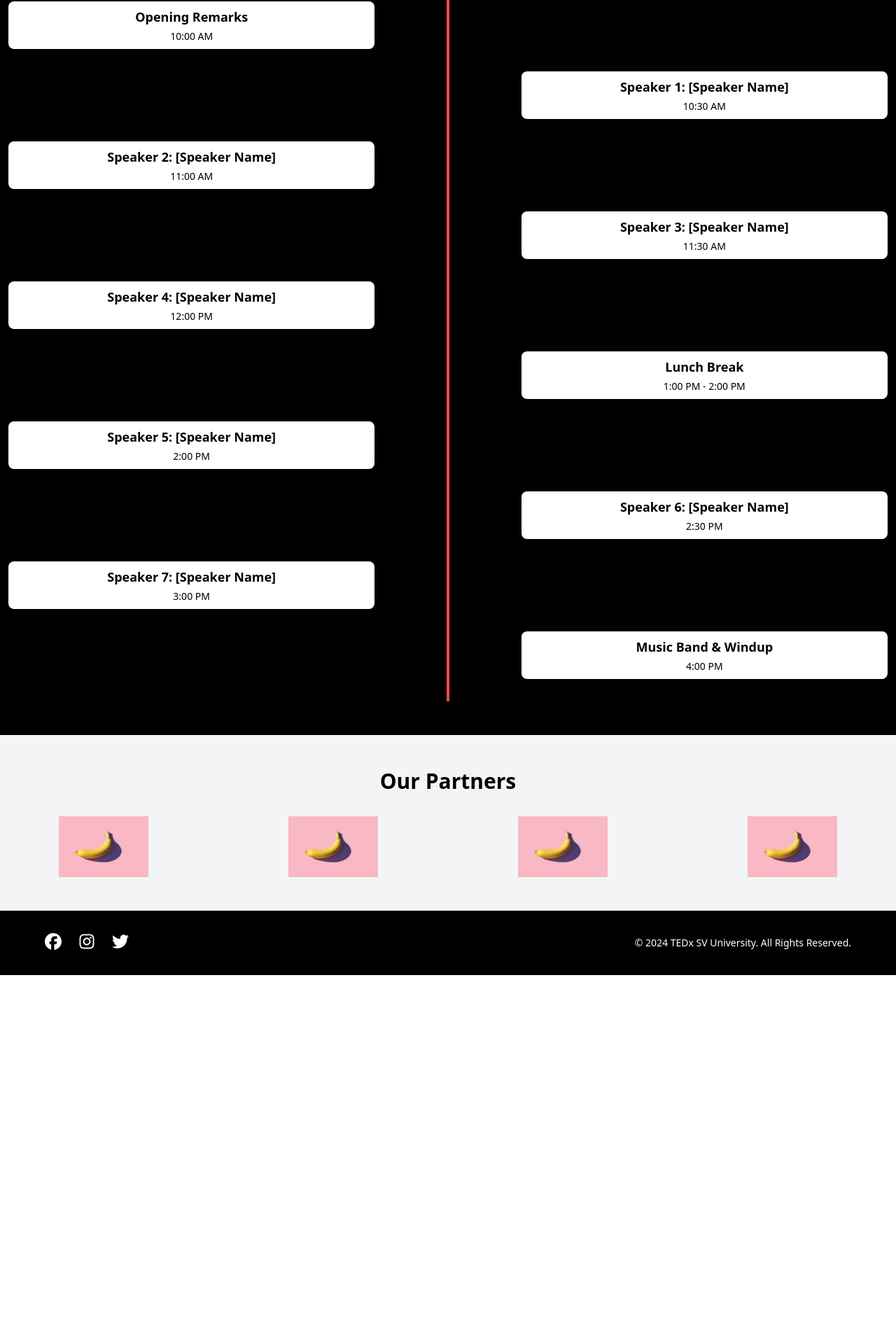
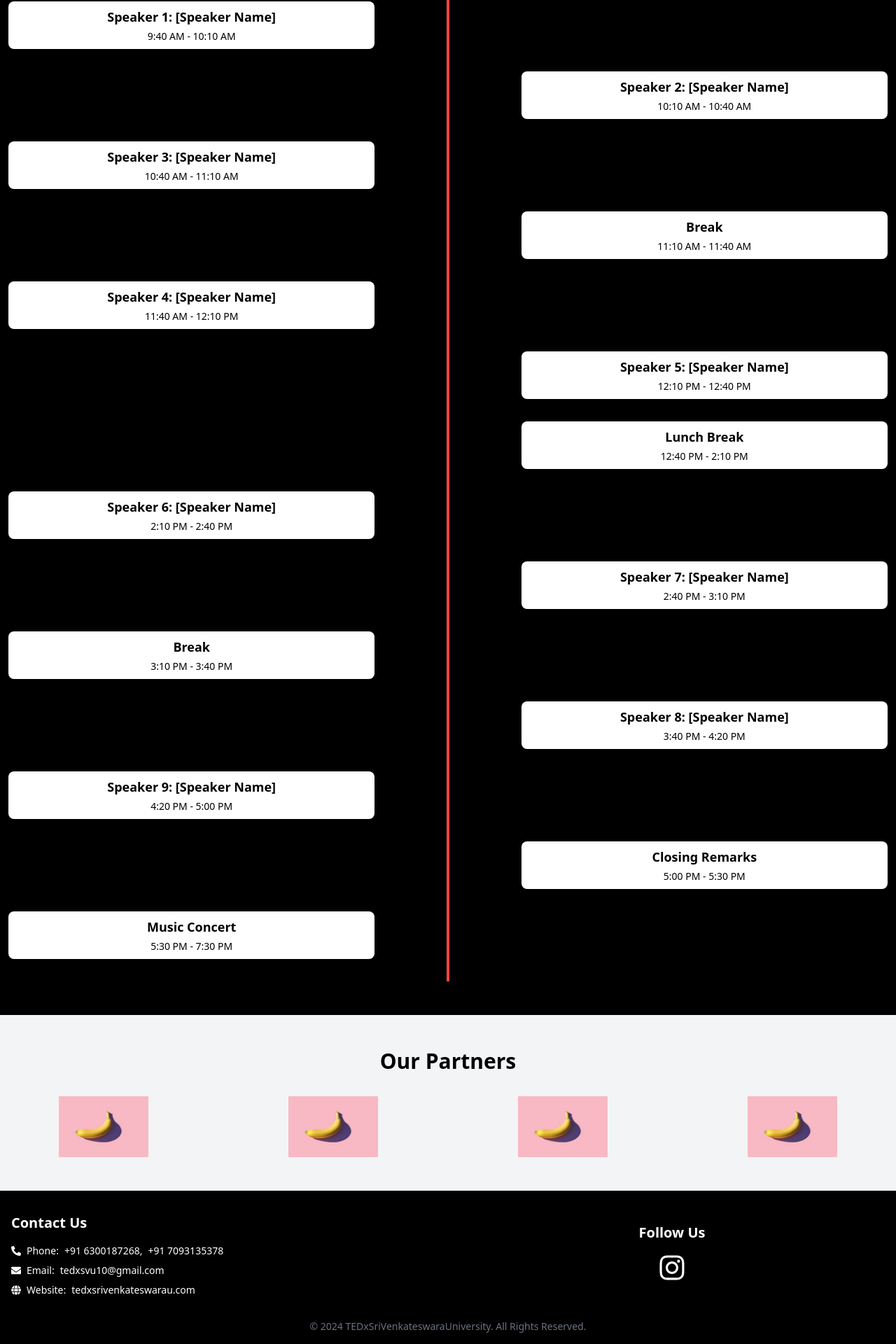
Before and after one commit to PranaviAvvaru/tedx, a React (Create React App) app: page / in a window 1280 px wide. Shown: the part 2366-4286 px from the top of the page at 70% size. Before the commit the page ends 3759 px from the top, so only its background shows below. Built offline with nearby package versions, Linux system fonts and the light colour scheme; the HTML template or start-up script is replaced by a standard one.

Commit message:
Updated version

```diff
--- a/package.json
+++ b/package.json
@@ -12,6 +12,7 @@
     "framer-motion": "^11.11.9",
     "react": "^18.3.1",
     "react-dom": "^18.3.1",
+    "react-icons": "^5.3.0",
     "react-router-dom": "^6.27.0",
     "react-scripts": "5.0.1",
     "web-vitals": "^2.1.4"
--- a/src/App.js
+++ b/src/App.js
@@ -7,7 +7,6 @@ import Speakers from './components/Speakers';
 import Schedule from './components/Schedule';
 import Partners from './components/Partners';
 import Footer from './components/Footer';
-import BookTickets from './components/BookTickets';
 import SeatSelection from './components/SeatSelection';
 
 const App = () => {
@@ -21,7 +20,6 @@ const App = () => {
           <Route path="/speakers" element={<Speakers />} />
           <Route path="/schedule" element={<Schedule />} /> {/* Add this line for Schedule */}
           <Route path="/partners" element={<Partners />} /> {/* Add this line for Partners */}
-          <Route path="/book-tickets" element={<BookTickets />} />
           <Route path="/select-seats" element={<SeatSelection />} />
         </Routes>
       </main>
--- a/src/components/Footer.js
+++ b/src/components/Footer.js
@@ -1,30 +1,59 @@
-import { FontAwesomeIcon } from '@fortawesome/react-fontawesome';
-import { faFacebook, faInstagram, faTwitter } from '@fortawesome/free-brands-svg-icons';
+import React from 'react';
+import { FaInstagram, FaPhoneAlt, FaEnvelope, FaGlobe } from 'react-icons/fa';
 
 const Footer = () => {
   return (
-    <footer className="bg-black text-white py-8 px-4 md:px-16">
-      <div className="container mx-auto flex flex-col md:flex-row items-center justify-between">
-        {/* Social Media Links */}
-        <div className="social-media flex space-x-6 mb-6 md:mb-0">
-          <a href="#" className="hover:text-red-500">
-            <FontAwesomeIcon icon={faFacebook} className="h-6 w-6" />
-          </a>
-          <a href="#" className="hover:text-red-500">
-            <FontAwesomeIcon icon={faInstagram} className="h-6 w-6" />
-          </a>
-          <a href="#" className="hover:text-red-500">
-            <FontAwesomeIcon icon={faTwitter} className="h-6 w-6" />
-          </a>
+    <footer className="bg-black text-white py-8">
+      <div className="container mx-auto px-4">
+        <div className="grid grid-cols-1 md:grid-cols-2 gap-8 justify-center items-center">
+
+          {/* Contact Information */}
+          <div className="text-center md:text-left">
+            <h4 className="text-xl font-semibold mb-4">Contact Us</h4>
+            <div className="space-y-2">
+              <p className="text-sm flex justify-center md:justify-start items-center">
+                <FaPhoneAlt className="mr-2" />
+                <span>Phone: </span>
+                <a href="tel:+916300187268" className="hover:underline ml-2">+91 6300187268</a>,
+                <a href="tel:+917093135378" className="hover:underline ml-2">+91 7093135378</a>
+              </p>
+              <p className="text-sm flex justify-center md:justify-start items-center">
+                <FaEnvelope className="mr-2" />
+                <span>Email: </span>
+                <a href="mailto:tedxsvu10@gmail.com" className="hover:underline ml-2">tedxsvu10@gmail.com</a>
+              </p>
+              <p className="text-sm flex justify-center md:justify-start items-center">
+                <FaGlobe className="mr-2" />
+                <span>Website: </span>
+                <a href="https://tedxsrivenkateswarau.com" className="hover:underline ml-2" target="_blank" rel="noopener noreferrer">
+                  tedxsrivenkateswarau.com
+                </a>
+              </p>
+            </div>
+          </div>
+
+          {/* Social Media Links */}
+          <div className="text-center">
+            <h4 className="text-xl font-semibold mb-4">Follow Us</h4>
+            <a
+              href="https://instagram.com/tedxsvu"
+              target="_blank"
+              rel="noopener noreferrer"
+              className="text-white hover:text-red-500 transition duration-300"
+            >
+              <FaInstagram size={40} className="inline-block mb-2" />
+            </a>
+          </div>
+
         </div>
 
-        {/* Copyright Section */}
-        <p className="text-center md:text-left text-sm">
-          &copy; 2024 TEDx SV University. All Rights Reserved.
-        </p>
+        {/* Footer Bottom Text */}
+        <div className="mt-8 text-center text-sm text-gray-500">
+          <p>&copy; 2024 TEDxSriVenkateswaraUniversity. All Rights Reserved.</p>
+        </div>
       </div>
     </footer>
   );
-}
+};
 
 export default Footer;
--- a/src/components/Schedule.js
+++ b/src/components/Schedule.js
@@ -1,10 +1,14 @@
 import React from 'react';
+
+
+
+
 
 const Schedule = () => {
   return (
     <section className="bg-black text-white py-12 p-3 relative"> {/* Removed z-0, added relative */}
       <div className="container mx-auto flex flex-col justify-center h-full">
-        <h2 className="text-4xl font-bold mb-8 text-center">Event Schedule</h2>
+        <h2 className="text-4xl font-bold mb-8 text-center">TEDx Event Schedule</h2>
 
         <div className="relative">
           {/* Timeline Line */}
@@ -12,48 +16,48 @@ const Schedule = () => {
 
           {/* Timeline Items */}
           <ul className="relative z-10"> {/* Higher z-index for the timeline items */}
-            {/* Registration */}
+            {/* Welcome */}
             <li className="timeline-item mb-8 flex justify-between items-center w-full">
               <div className="order-1 w-5/12"></div>
               <div className="order-1 w-5/12 bg-white text-black p-2 rounded-lg shadow-lg text-center">
-                <h3 className="font-bold text-lg">Registration</h3>
-                <p className="mt-1 text-sm">9:00 AM</p>
+                <h3 className="font-bold text-lg">Welcome</h3>
+                <p className="mt-1 text-sm">9:00 AM - 9:40 AM</p>
               </div>
             </li>
 
-            {/* Opening Remarks */}
+            {/* Speaker 1 */}
             <li className="timeline-item mb-8 flex justify-between items-center w-full">
               <div className="order-1 w-5/12 bg-white text-black p-2 rounded-lg shadow-lg text-center">
-                <h3 className="font-bold text-lg">Opening Remarks</h3>
-                <p className="mt-1 text-sm">10:00 AM</p>
+                <h3 className="font-bold text-lg">Speaker 1: [Speaker Name]</h3>
+                <p className="mt-1 text-sm">9:40 AM - 10:10 AM</p>
               </div>
               <div className="order-1 w-5/12"></div>
             </li>
 
-            {/* Speaker 1 */}
+            {/* Speaker 2 */}
             <li className="timeline-item mb-8 flex justify-between items-center w-full">
               <div className="order-1 w-5/12"></div>
               <div className="order-1 w-5/12 bg-white text-black p-2 rounded-lg shadow-lg text-center">
-                <h3 className="font-bold text-lg">Speaker 1: [Speaker Name]</h3>
-                <p className="mt-1 text-sm">10:30 AM</p>
+                <h3 className="font-bold text-lg">Speaker 2: [Speaker Name]</h3>
+                <p className="mt-1 text-sm">10:10 AM - 10:40 AM</p>
               </div>
             </li>
 
-            {/* Speaker 2 */}
+            {/* Speaker 3 */}
             <li className="timeline-item mb-8 flex justify-between items-center w-full">
               <div className="order-1 w-5/12 bg-white text-black p-2 rounded-lg shadow-lg text-center">
-                <h3 className="font-bold text-lg">Speaker 2: [Speaker Name]</h3>
-                <p className="mt-1 text-sm">11:00 AM</p>
+                <h3 className="font-bold text-lg">Speaker 3: [Speaker Name]</h3>
+                <p className="mt-1 text-sm">10:40 AM - 11:10 AM</p>
               </div>
               <div className="order-1 w-5/12"></div>
             </li>
 
-            {/* Speaker 3 */}
+            {/* Break */}
             <li className="timeline-item mb-8 flex justify-between items-center w-full">
               <div className="order-1 w-5/12"></div>
               <div className="order-1 w-5/12 bg-white text-black p-2 rounded-lg shadow-lg text-center">
-                <h3 className="font-bold text-lg">Speaker 3: [Speaker Name]</h3>
-                <p className="mt-1 text-sm">11:30 AM</p>
+                <h3 className="font-bold text-lg">Break</h3>
+                <p className="mt-1 text-sm">11:10 AM - 11:40 AM</p>
               </div>
             </li>
 
@@ -61,9 +65,18 @@ const Schedule = () => {
             <li className="timeline-item mb-8 flex justify-between items-center w-full">
               <div className="order-1 w-5/12 bg-white text-black p-2 rounded-lg shadow-lg text-center">
                 <h3 className="font-bold text-lg">Speaker 4: [Speaker Name]</h3>
-                <p className="mt-1 text-sm">12:00 PM</p>
+                <p className="mt-1 text-sm">11:40 AM - 12:10 PM</p>
               </div>
               <div className="order-1 w-5/12"></div>
+            </li>
+
+            {/* Speaker 5 */}
+            <li className="timeline-item mb-8 flex justify-between items-center w-full">
+              <div className="order-1 w-5/12"></div>
+              <div className="order-1 w-5/12 bg-white text-black p-2 rounded-lg shadow-lg text-center">
+                <h3 className="font-bold text-lg">Speaker 5: [Speaker Name]</h3>
+                <p className="mt-1 text-sm">12:10 PM - 12:40 PM</p>
+              </div>
             </li>
 
             {/* Lunch Break */}
@@ -71,44 +84,71 @@ const Schedule = () => {
               <div className="order-1 w-5/12"></div>
               <div className="order-1 w-5/12 bg-white text-black p-2 rounded-lg shadow-lg text-center">
                 <h3 className="font-bold text-lg">Lunch Break</h3>
-                <p className="mt-1 text-sm">1:00 PM - 2:00 PM</p>
+                <p className="mt-1 text-sm">12:40 PM - 2:10 PM</p>
               </div>
             </li>
 
-            {/* Speaker 5 */}
+            {/* Speaker 6 */}
             <li className="timeline-item mb-8 flex justify-between items-center w-full">
               <div className="order-1 w-5/12 bg-white text-black p-2 rounded-lg shadow-lg text-center">
-                <h3 className="font-bold text-lg">Speaker 5: [Speaker Name]</h3>
-                <p className="mt-1 text-sm">2:00 PM</p>
+                <h3 className="font-bold text-lg">Speaker 6: [Speaker Name]</h3>
+                <p className="mt-1 text-sm">2:10 PM - 2:40 PM</p>
               </div>
               <div className="order-1 w-5/12"></div>
             </li>
 
-            {/* Speaker 6 */}
+            {/* Speaker 7 */}
             <li className="timeline-item mb-8 flex justify-between items-center w-full">
               <div className="order-1 w-5/12"></div>
               <div className="order-1 w-5/12 bg-white text-black p-2 rounded-lg shadow-lg text-center">
-                <h3 className="font-bold text-lg">Speaker 6: [Speaker Name]</h3>
-                <p className="mt-1 text-sm">2:30 PM</p>
+                <h3 className="font-bold text-lg">Speaker 7: [Speaker Name]</h3>
+                <p className="mt-1 text-sm">2:40 PM - 3:10 PM</p>
               </div>
             </li>
 
-            {/* Speaker 7 */}
+            {/* Break */}
             <li className="timeline-item mb-8 flex justify-between items-center w-full">
               <div className="order-1 w-5/12 bg-white text-black p-2 rounded-lg shadow-lg text-center">
-                <h3 className="font-bold text-lg">Speaker 7: [Speaker Name]</h3>
-                <p className="mt-1 text-sm">3:00 PM</p>
+                <h3 className="font-bold text-lg">Break</h3>
+                <p className="mt-1 text-sm">3:10 PM - 3:40 PM</p>
               </div>
               <div className="order-1 w-5/12"></div>
             </li>
 
-            {/* Music Band and Windup */}
+            {/* Speaker 8 */}
             <li className="timeline-item mb-8 flex justify-between items-center w-full">
               <div className="order-1 w-5/12"></div>
               <div className="order-1 w-5/12 bg-white text-black p-2 rounded-lg shadow-lg text-center">
-                <h3 className="font-bold text-lg">Music Band & Windup</h3>
-                <p className="mt-1 text-sm">4:00 PM</p>
+                <h3 className="font-bold text-lg">Speaker 8: [Speaker Name]</h3>
+                <p className="mt-1 text-sm">3:40 PM - 4:20 PM</p>
               </div>
+            </li>
+
+            {/* Speaker 9 */}
+            <li className="timeline-item mb-8 flex justify-between items-center w-full">
+              <div className="order-1 w-5/12 bg-white text-black p-2 rounded-lg shadow-lg text-center">
+                <h3 className="font-bold text-lg">Speaker 9: [Speaker Name]</h3>
+                <p className="mt-1 text-sm">4:20 PM - 5:00 PM</p>
+              </div>
+              <div className="order-1 w-5/12"></div>
+            </li>
+
+            {/* Closing Remarks */}
+            <li className="timeline-item mb-8 flex justify-between items-center w-full">
+              <div className="order-1 w-5/12"></div>
+              <div className="order-1 w-5/12 bg-white text-black p-2 rounded-lg shadow-lg text-center">
+                <h3 className="font-bold text-lg">Closing Remarks</h3>
+                <p className="mt-1 text-sm">5:00 PM - 5:30 PM</p>
+              </div>
+            </li>
+
+            {/* Music Concert */}
+            <li className="timeline-item mb-8 flex justify-between items-center w-full">
+              <div className="order-1 w-5/12 bg-white text-black p-2 rounded-lg shadow-lg text-center">
+                <h3 className="font-bold text-lg">Music Concert</h3>
+                <p className="mt-1 text-sm">5:30 PM - 7:30 PM</p>
+              </div>
+              <div className="order-1 w-5/12"></div>
             </li>
           </ul>
         </div>
--- a/src/components/SeatSelection.js
+++ b/src/components/SeatSelection.js
@@ -48,9 +48,8 @@ const SeatSelection = () => {
     }).render('.pay-btn');
   };
 
-
   return (
-    <div className="container mx-auto mt-8">
+    <div className="container mx-auto mt-8 p-3">
       <h2 className="text-3xl font-bold text-center mb-8">Select Your Seats</h2>
       <div className="grid gap-4">
         {seats.map((row, rowIndex) => (
@@ -58,8 +57,9 @@ const SeatSelection = () => {
             {row.map((seat, seatIndex) => (
               <button
                 key={seatIndex}
-                className={`w-10 h-10 text-white rounded ${seat === 1 ? 'bg-red-500' : selectedSeats.includes(`${rowIndex}-${seatIndex}`) ? 'bg-yellow-500' : 'bg-green-500'} `}
+                className={`w-10 h-10 text-white rounded-md transition duration-300 ease-in-out ${seat === 1 ? 'bg-red-600 cursor-not-allowed' : selectedSeats.includes(`${rowIndex}-${seatIndex}`) ? 'bg-yellow-400' : 'bg-green-600 hover:bg-green-700'}`}
                 onClick={() => seat === 1 ? null : toggleSeat(rowIndex, seatIndex)}
+                disabled={seat === 1} // Disable button for booked seats
               >
                 {seat === 1 ? 'X' : selectedSeats.includes(`${rowIndex}-${seatIndex}`) ? '✔' : ''}
               </button>
```
Also changed, not shown: src/components/BookTickets.js (deleted, +0 -93 lines), 1 other file (tests, documents, lock files or other folders).
